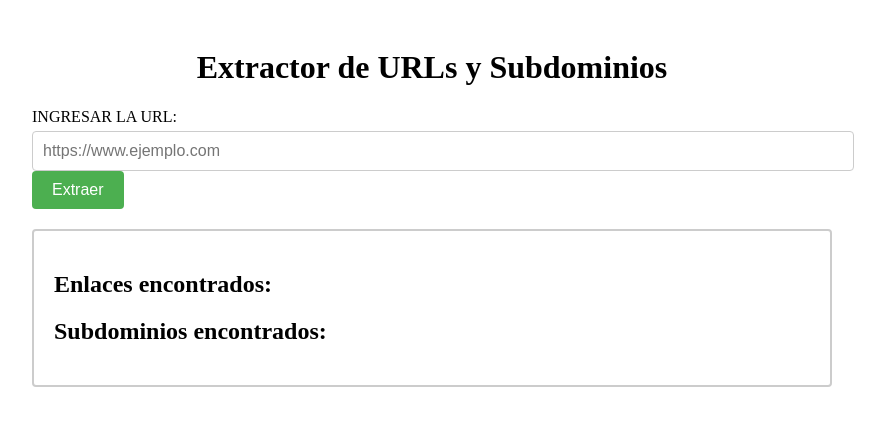
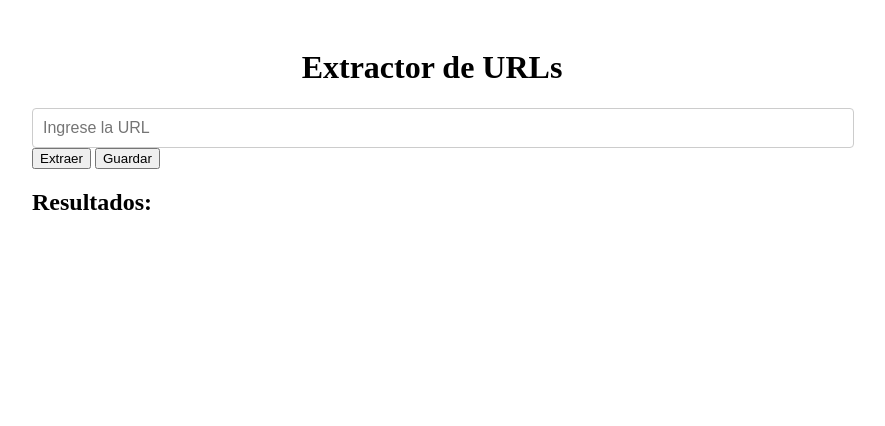
Before and after one commit to RealStrategy/realstrategy.github.io, a plain HTML site: page SCANWEB/index.html in a window 1280 px wide. Shown: the whole page, without its empty margins (208-1093 px from the left). Drawn offline with Linux system fonts and the light colour scheme.

Commit message:
index.html

```diff
--- a/SCANWEB/index.html
+++ b/SCANWEB/index.html
@@ -1,26 +1,21 @@
 <!DOCTYPE html>
-<html lang="es">
+<html>
 <head>
-  <meta charset="UTF-8">
-  <meta name="viewport" content="width=device-width, initial-scale=1.0">
-  <title>Extractor de URLs y Subdominios</title>
+  <title>Extractor de URLs</title>
   <link rel="stylesheet" href="styles.css">
 </head>
 <body>
   <div class="container">
-    <h1>Extractor de URLs y Subdominios</h1>
-    <div class="form-group">
-      <label for="url-input">INGRESAR LA URL:</label>
-      <input type="text" id="url-input" placeholder="https://www.ejemplo.com">
-      <button class="btn" onclick="extractData()">Extraer</button>
-    </div>
-    <div id="result-section" class="frame">
-      <h2>Enlaces encontrados:</h2>
-      <ul id="links-list"></ul>
-      <h2>Subdominios encontrados:</h2>
-      <ul id="subdomains-list"></ul>
+    <h1 class="title">Extractor de URLs</h1>
+    <input id="input-url" class="input-url" type="text" placeholder="Ingrese la URL">
+    <button id="extract-button" class="button extract-button">Extraer</button>
+    <button id="save-button" class="button save-button">Guardar</button>
+    <div id="result" class="result">
+      <h2 class="result-title">Resultados:</h2>
+      <ul id="result-list" class="result-list"></ul>
     </div>
   </div>
+
   <script src="script.js"></script>
 </body>
 </html>
```
